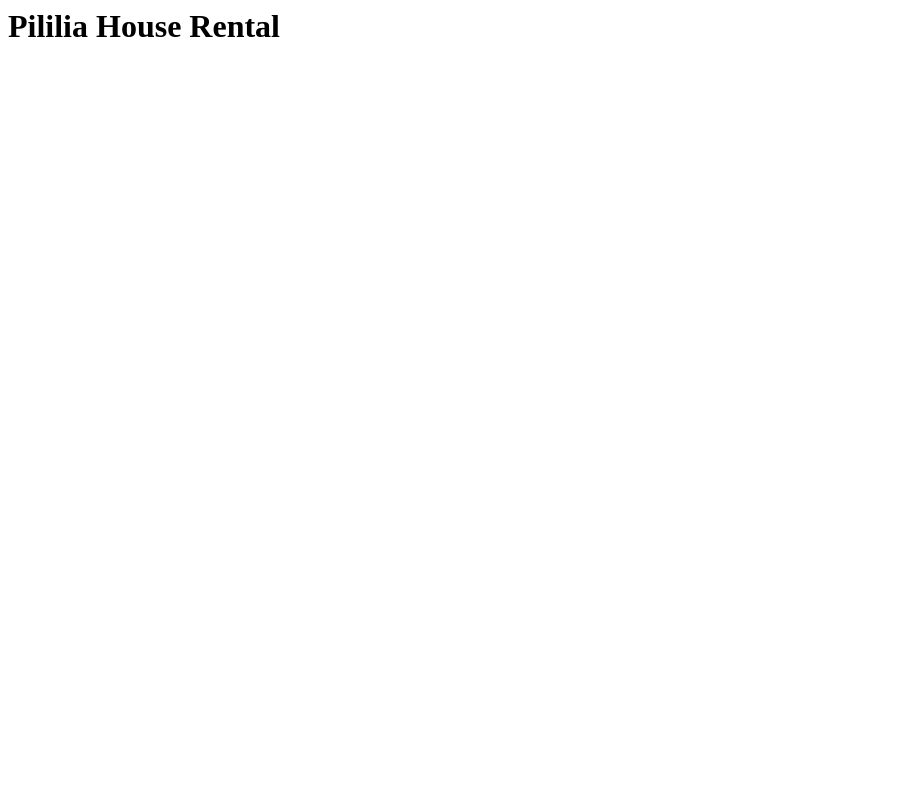
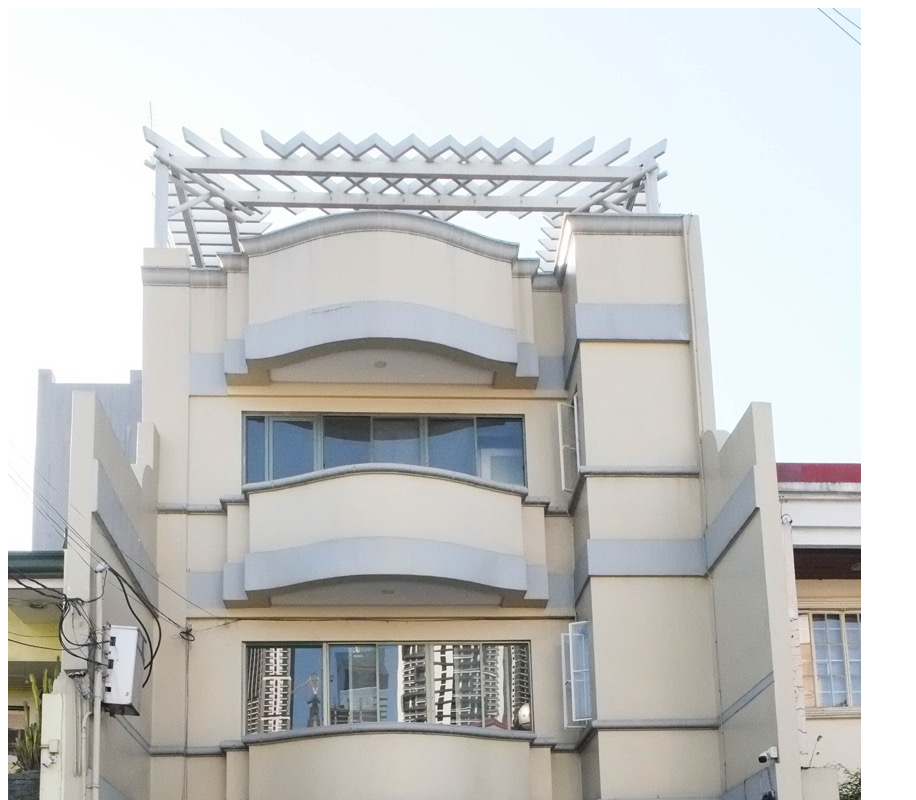
Before and after one commit to vgriebcnff6rbw5/vgriebcnff6rbw5.github.io, a plain HTML site: page pililia_house_rental/index.html in a window 1280 px wide. Shown: the top 800 px of the page, without its empty margins (0-916 px from the left). Drawn offline with Linux system fonts and the light colour scheme.

Commit message:
Update index.html

```diff
--- a/pililia_house_rental/index.html
+++ b/pililia_house_rental/index.html
@@ -1,4 +1,6 @@
 <html>
   <head><title>Pililia House Rental</title></head>
-  <body><h1>Pililia House Rental</h1></body>
+  <body>
+    <img src="img/house-front.jpeg" alt="house front" />
+  </body>
 </html>
```
